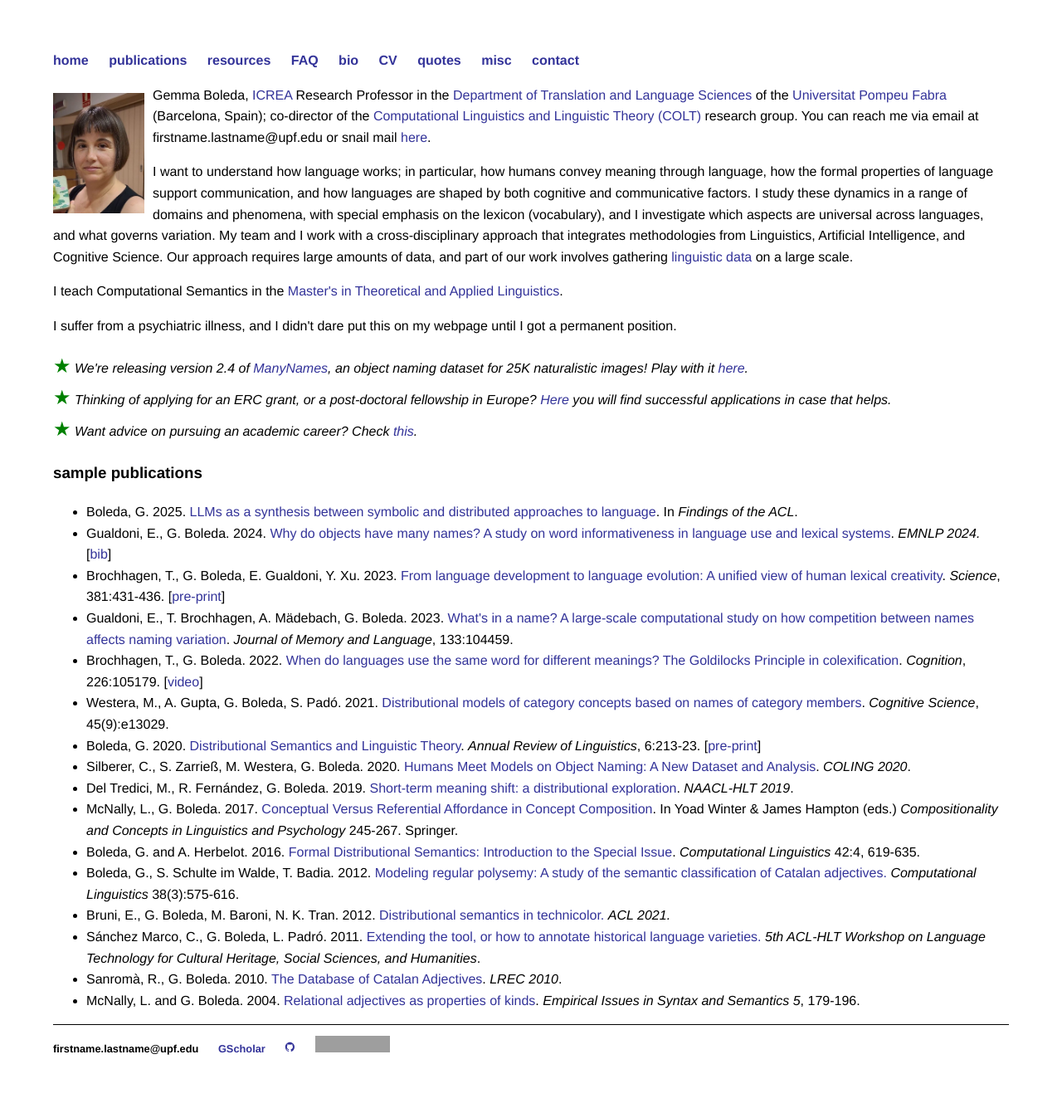
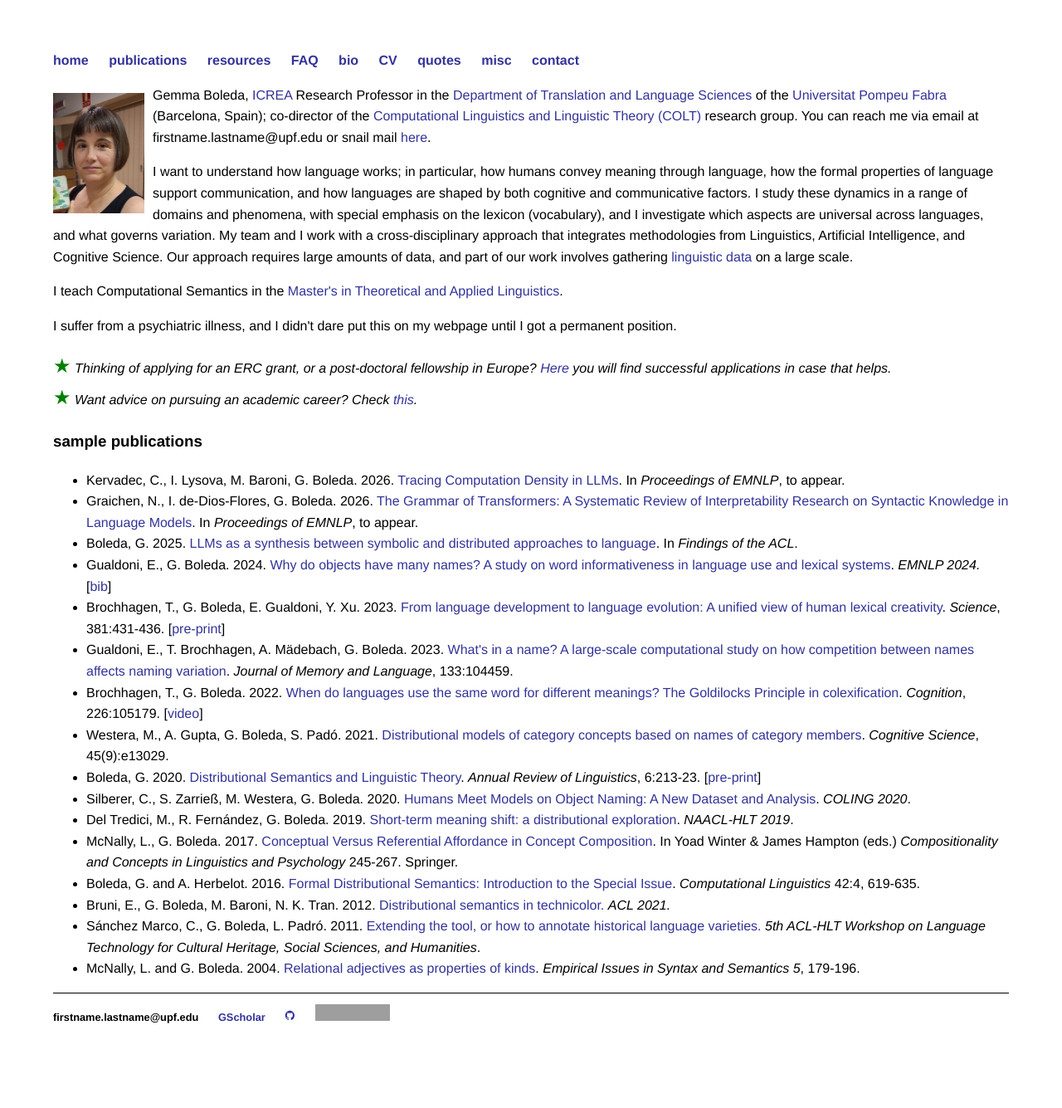
Before and after one commit to gboleda/gboleda.github.io, a Jekyll site: the page built from index.html, in a window 1280 px wide. Shown: the whole page at 83% size. Built offline with Jekyll 4.4.1, drawn with Linux system fonts in a browser that asks for light colours; after the commit the page ends 1296 px from its top, so only the background shows below that; grey boxes are pictures that could not be loaded.

Commit message:
updating sample pubs

```diff
--- a/index.html
+++ b/index.html
@@ -20,9 +20,6 @@ title: Gemma Boleda
 
 <p>
   <span style="font-size:150%;color:green;">&starf;</span>
-  <i>We're releasing version 2.4 of <a href="https://amore-upf.github.io/manynames/">ManyNames</a>, an object naming dataset for 25K naturalistic images! Play with it <a href="https://amore-upf.github.io/manynames/search.html">here</a>.</i>
-  <br>
-  <span style="font-size:150%;color:green;">&starf;</span>
   <i>Thinking of applying for an ERC grant, or a post-doctoral fellowship in Europe? <a href="/misc.html">Here</a> you will find successful applications in case that helps.</i>
   <br>
   <span style="font-size:150%;color:green;">&starf;</span>
@@ -32,6 +29,17 @@ title: Gemma Boleda
 <h3>sample publications</h3>
 
 <ul>
+
+  <li>Kervadec, C., I. Lysova, M. Baroni, G. Boleda. 2026.
+    <a href="https://arxiv.org/pdf/2605.27033">Tracing Computation Density in LLMs</a>.
+    In <i>Proceedings of EMNLP</i>, to appear.
+  </li>
+
+  <li>Graichen, N., I. de-Dios-Flores, G. Boleda. 2026.
+    <a href="https://arxiv.org/pdf/2601.19926">The Grammar of Transformers: A Systematic Review of Interpretability Research on Syntactic Knowledge in Language Models</a>.
+    In <i>Proceedings of EMNLP</i>, to appear.
+  </li>
+
   <li>Boleda, G. 2025.
     <a href="https://aclanthology.org/2025.findings-emnlp.498.pdf">LLMs as a synthesis between symbolic and distributed approaches to language</a>.
     In <i>Findings of the ACL</i>.
@@ -86,11 +94,6 @@ title: Gemma Boleda
     <a href="http://www.mitpressjournals.org/doi/pdf/10.1162/COLI_a_00261">Formal Distributional Semantics: Introduction to the Special Issue</a>. <i>Computational Linguistics</i> 42:4, 619-635.
   </li>
 
-  <li>Boleda, G., S. Schulte im Walde, T. Badia. 2012. <a href="http://www.mitpressjournals.org/doi/pdf/10.1162/COLI_a_00093">Modeling
-      regular polysemy: A study of the semantic classification of Catalan
-      adjectives.</a> <i>Computational Linguistics</i> 38(3):575-616.
-  </li>
-
   <li>Bruni, E., G. Boleda, M. Baroni, N. K. Tran. 2012.
     <a href="http://www.aclweb.org/anthology/P/P12/P12-1015.pdf">Distributional semantics in technicolor.</a> <i>ACL 2021.</i>
   </li>
@@ -102,11 +105,6 @@ title: Gemma Boleda
     <i>5th ACL-HLT Workshop on Language Technology for Cultural Heritage, Social Sciences, and Humanities</i>.
   </li>
 
-  <li>Sanromà, R., G. Boleda. 2010.
-    <a href="http://www.lrec-conf.org/proceedings/lrec2010/pdf/373_Paper.pdf">The Database of Catalan Adjectives</a>.
-    <i>LREC 2010</i>.
-  </li>
-
   <li>McNally, L. and G. Boleda. 2004. <a href="http://www.cssp.cnrs.fr/eiss5/mcnally-boleda/mcnally-boleda-eiss5.pdf">Relational adjectives as properties of kinds</a>.
     <i>Empirical Issues in Syntax and Semantics 5</i>, 179-196.
   </li>
```
